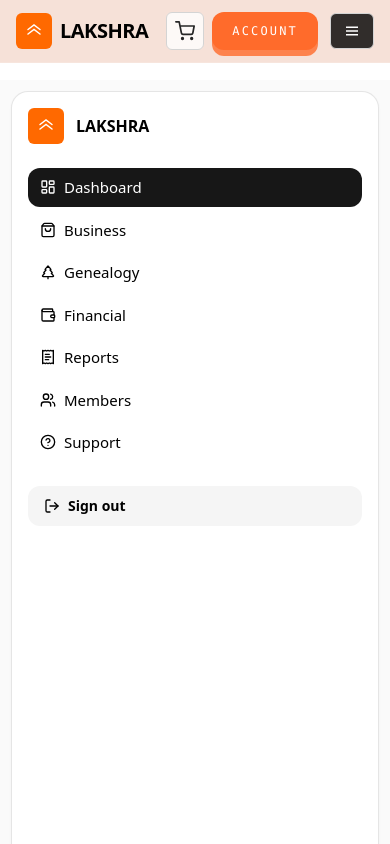
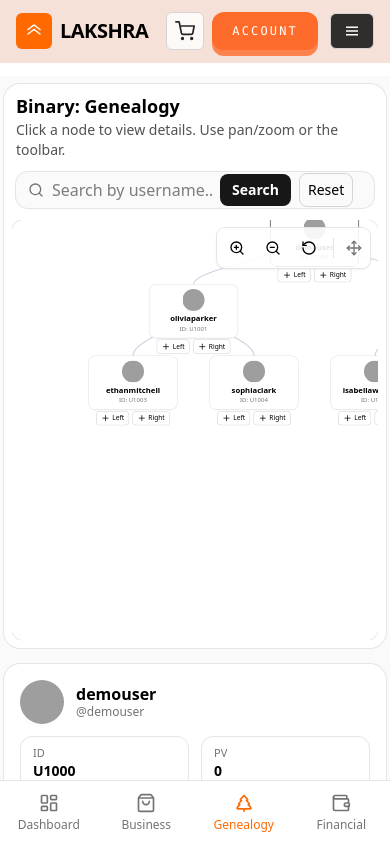
Before and after one commit to Yawaytechnologies/MultilevelMarketing-Frontend, a React (Vite) app: page /distributor/dashboard in a window 390 px wide. Shown: the top 844 px of the page. Built offline with nearby package versions, Linux system fonts and the light colour scheme; grey boxes are pictures that could not be loaded.

Commit message:
distributor

```diff
--- a/src/pages/Distributor.jsx
+++ b/src/pages/Distributor.jsx
@@ -1,4 +1,3 @@
-// src/pages/distributor/Genealogy.jsx
 import React, { useMemo, useRef, useState } from "react";
 import {
   LayoutDashboard, Wallet, ReceiptText, Users, HelpCircle, LogOut,
@@ -6,9 +5,9 @@ import {
   Plus, X, ChevronLeft, ChevronRight, Mail, Lock, Calendar, Phone, Globe
 } from "lucide-react";
 
-/* ------------------------------------------------------------------ */
-/* Demo data (replace with API data)                                   */
-/* ------------------------------------------------------------------ */
+/* -------------------------------------------- */
+/* Demo data (replace with API data)            */
+/* -------------------------------------------- */
 const initialTree = {
   id: "U1000",
   username: "demouser",
@@ -61,15 +60,13 @@ const initialTree = {
   }
 };
 
-/* ------------------------------------------------------------------ */
-/* Helpers: layout, id/password, tree ops                              */
-/* ------------------------------------------------------------------ */
+/* -------------------------------------------- */
+/* Helpers: layout, id/password, tree ops       */
+/* -------------------------------------------- */
 function depthOf(n) {
   if (!n) return 0;
   return 1 + Math.max(depthOf(n.left), depthOf(n.right));
 }
-
-/** Measure “leaf units” so single-child trees still reserve space. */
 function measure(n) {
   if (!n) return 1;
   const lw = measure(n.left);
@@ -77,20 +74,15 @@ function measure(n) {
   n._widthUnits = (n.left || n.right) ? lw + rw : 1;
   return n._widthUnits;
 }
-
-/** Assign x/y in *units* (not pixels). Later we multiply for pixels. */
 function assignPositions(n, depth, leftEdge) {
   if (!n) return null;
   const lw = n.left ? n.left._widthUnits : 1;
   const rw = n.right ? n.right._widthUnits : 1;
   const width = (n.left || n.right) ? lw + rw : 1;
-
   const xUnits = leftEdge + width / 2;
   const y = depth;
-
   const left = n.left ? assignPositions(n.left, depth + 1, leftEdge) : null;
   const right = n.right ? assignPositions(n.right, depth + 1, leftEdge + lw) : null;
-
   return {
     ...n,
     xUnits,
@@ -99,15 +91,12 @@ function assignPositions(n, depth, leftEdge) {
     right,
   };
 }
-
-/** Build a positioned copy of the tree. */
 function mapTreePositions(root) {
   const clone = JSON.parse(JSON.stringify(root));
   const totalLeaves = measure(clone);
   const tree = assignPositions(clone, 0, 0);
   return { tree, totalLeaves };
 }
-
 function collectIds(n, set = new Set()) {
   if (!n) return set;
   set.add(n.id);
@@ -115,7 +104,6 @@ function collectIds(n, set = new Set()) {
   collectIds(n.right, set);
   return set;
 }
-
 function genId(existing) {
   let id;
   do {
@@ -123,9 +111,6 @@ function genId(existing) {
   } while (existing.has(id));
   return id;
 }
-
-
-/** Pure functional insert: add under targetId on 'left' or 'right'. */
 function addUnder(root, targetId, side, node) {
   if (!root) return root;
   const r = structuredClone(root);
@@ -146,17 +131,14 @@ function addUnder(root, targetId, side, node) {
   return r;
 }
 
-/* ------------------------------------------------------------------ */
-/* UI pieces                                                           */
-/* ------------------------------------------------------------------ */
-const ACCENT = "#FF6B2B";
-
+/* -------------------------------------------- */
+/* SIDEBAR (desktop/tablet only)                */
+/* -------------------------------------------- */
 function Sidebar() {
-  // Now Item just takes children (icon) and label
   const Item = ({ label, active, children }) => (
     <a
       href="#"
-      className={`flex items-center gap-2 rounded-xl px-3 py-2 text-[15px] ${
+      className={`flex items-center gap-2 rounded-xl px-3 py-2 text-[15px] w-full ${
         active ? "bg-neutral-900 text-white" : "hover:bg-neutral-100"
       }`}
     >
@@ -164,10 +146,9 @@ function Sidebar() {
       {label}
     </a>
   );
-
   return (
-    <aside className="sticky top-0 h-[calc(100svh-24px)] rounded-2xl bg-white p-4 shadow-sm ring-1 ring-neutral-200">
-      <div className="flex items-center gap-3">
+    <aside className="hidden md:block bg-white p-4 shadow-sm ring-1 ring-neutral-200 rounded-2xl w-[270px] sticky top-0 h-[calc(100svh-24px)] mb-4 md:mb-0">
+      <div className="flex items-center gap-3 mb-4">
         <div className="grid size-9 place-items-center rounded-md bg-orange-500 text-white">
           <svg width="18" height="18" viewBox="0 0 24 24" fill="none">
             <path d="M4 10l8-6 8 6M4 16l8-6 8 6" stroke="currentColor" strokeWidth="2" strokeLinecap="round"/>
@@ -175,8 +156,7 @@ function Sidebar() {
         </div>
         <div className="font-extrabold">LAKSHRA</div>
       </div>
-
-      <nav className="mt-6 space-y-1">
+      <nav className="space-y-1">
         <Item label="Dashboard" active>
           <LayoutDashboard className="h-4 w-4" />
         </Item>
@@ -199,7 +179,6 @@ function Sidebar() {
           <HelpCircle className="h-4 w-4" />
         </Item>
       </nav>
-
       <button className="mt-6 inline-flex w-full items-center gap-2 rounded-xl bg-neutral-100 px-4 py-2.5 text-sm font-semibold hover:bg-neutral-200">
         <LogOut className="h-4 w-4" /> Sign out
       </button>
@@ -207,7 +186,36 @@ function Sidebar() {
   );
 }
 
+/* -------------------------------------------- */
+/* BOTTOM NAV (mobile only)                     */
+/* -------------------------------------------- */
+function BottomNav({ active = "Genealogy" }) {
+  const navItems = [
+    { label: "Dashboard", icon: LayoutDashboard },
+    { label: "Business", icon: ShoppingBag },
+    { label: "Genealogy", icon: TreePine },
+    { label: "Financial", icon: Wallet },
+  ];
+  return (
+    <nav className="fixed md:hidden bottom-0 left-0 right-0 z-50 bg-white border-t border-neutral-200 flex justify-around items-center h-16 shadow-xl">
+      {navItems.map(item => (
+        <button
+          key={item.label}
+          className={`flex flex-col items-center justify-center flex-1 text-xs font-medium ${
+            active === item.label ? "text-orange-500" : "text-neutral-500"
+          }`}
+        >
+          <item.icon className="h-5 w-5 mb-1" />
+          {item.label}
+        </button>
+      ))}
+    </nav>
+  );
+}
 
+/* -------------------------------------------- */
+/* NODE CARD                                   */
+/* -------------------------------------------- */
 function NodeCard({ node, selectedId, onSelect }) {
   const selected = selectedId === node.id;
   return (
@@ -227,36 +235,29 @@ function NodeCard({ node, selectedId, onSelect }) {
   );
 }
 
-/* ------------------------------ Tree canvas (SVG links) ------------------------------ */
+/* -------------------------------------------- */
+/* TREE CANVAS                                 */
+/* -------------------------------------------- */
 function TreeCanvas({ data, selectedId, onSelect, onAdd }) {
   const { tree, totalLeaves } = useMemo(() => mapTreePositions(data), [data]);
-
-  // display constants
-  const unitX = 220;                 // horizontal spacing per unit
-  const cardTopOffset = 60;          // top padding
-  const rowY = 130;                  // vertical spacing per depth row
-  const cardCenterXShift = 80;       // center of 160px card
-
+  const unitX = 220, cardTopOffset = 60, rowY = 130, cardCenterXShift = 80;
   const W = Math.max(totalLeaves * unitX + 220, 900);
   const H = cardTopOffset + rowY * (depthOf(tree));
-
-  const [scale, setScale]   = useState(1);
-  const [pan, setPan]       = useState({ x: 0, y: 0 });
+  const isMobile = typeof window !== "undefined" && window.innerWidth < 640;
+  const defaultScale = isMobile ? 0.55 : 1;
+  const defaultPanX = isMobile ? Math.max((window.innerWidth - W * defaultScale) / 2, 0) : 0;
+  const [scale, setScale] = useState(defaultScale);
+  const [pan, setPan] = useState({ x: defaultPanX, y: isMobile ? -40 : 0 });
   const drag = useRef({ on:false, ox:0, oy:0, sx:0, sy:0 });
-
   function nodePx(n) {
     const x = 110 + n.xUnits * unitX - cardCenterXShift;
     const y = cardTopOffset + n.y * rowY;
     return { x, y };
   }
-
-  // pan/zoom
   function startDrag(e){ drag.current={on:true, ox:e.clientX, oy:e.clientY, sx:pan.x, sy:pan.y}; }
   function moveDrag(e){ if(!drag.current.on) return; setPan({ x: drag.current.sx + (e.clientX - drag.current.ox), y: drag.current.sy + (e.clientY - drag.current.oy) }); }
   function endDrag(){ drag.current.on=false; }
-  function onWheel(e){ e.preventDefault(); setScale(s => Math.min(1.4, Math.max(0.6, s + (e.deltaY < 0 ? 0.08 : -0.08)))) }
-
-  // collect edges & nodes
+  function onWheel(e){ e.preventDefault(); setScale(s => Math.min(1.4, Math.max(0.4, s + (e.deltaY < 0 ? 0.08 : -0.08)))) }
   const edges = [];
   const nodeElems = (function build(n){
     if(!n) return null;
@@ -269,7 +270,6 @@ function TreeCanvas({ data, selectedId, onSelect, onAdd }) {
       const rp = nodePx(n.right);
       edges.push({ x1: pos.x + cardCenterXShift, y1: pos.y + 40, x2: rp.x + cardCenterXShift, y2: rp.y });
     }
-
     return (
       <React.Fragment key={n.id}>
         <div className="absolute" style={{ left: pos.x, top: pos.y }}>
@@ -289,24 +289,20 @@ function TreeCanvas({ data, selectedId, onSelect, onAdd }) {
             </button>
           </div>
         </div>
-
         {build(n.left)}
         {build(n.right)}
       </React.Fragment>
     );
   })(tree);
-
   return (
-    <div className="relative h-[680px] overflow-hidden rounded-xl ring-1 ring-neutral-200 bg-white">
-      {/* toolbar */}
-      <div className="absolute right-2 top-2 z-20 flex items-center gap-1 rounded-lg bg-white/90 p-1 ring-1 ring-neutral-200 shadow-sm">
+    <div className="relative h-[420px] sm:h-[680px] overflow-x-auto rounded-xl ring-1 ring-neutral-200 bg-white">
+      <div className="absolute right-2 top-2 z-30 flex items-center gap-1 rounded-lg bg-white/90 p-1 ring-1 ring-neutral-200 shadow-sm">
         <button className="rounded p-2 hover:bg-neutral-100" onClick={()=>setScale(s=>Math.min(1.4, s+0.08))}><ZoomIn className="h-4 w-4"/></button>
-        <button className="rounded p-2 hover:bg-neutral-100" onClick={()=>setScale(s=>Math.max(0.6, s-0.08))}><ZoomOut className="h-4 w-4"/></button>
-        <button className="rounded p-2 hover:bg-neutral-100" onClick={()=>{ setScale(1); setPan({x:0,y:0}); }}><RotateCcw className="h-4 w-4"/></button>
+        <button className="rounded p-2 hover:bg-neutral-100" onClick={()=>setScale(s=>Math.max(0.4, s-0.08))}><ZoomOut className="h-4 w-4"/></button>
+        <button className="rounded p-2 hover:bg-neutral-100" onClick={()=>{ setScale(defaultScale); setPan({x: defaultPanX, y: isMobile ? -40 : 0}); }}><RotateCcw className="h-4 w-4"/></button>
         <div className="mx-1 h-5 w-px bg-neutral-200" />
         <Move className="mx-1 h-4 w-4 text-neutral-500" />
       </div>
-
       <div
         className="absolute inset-0 cursor-grab"
         onPointerDown={startDrag}
@@ -318,9 +314,15 @@ function TreeCanvas({ data, selectedId, onSelect, onAdd }) {
       >
         <div
           className="absolute"
-          style={{ left: pan.x, top: pan.y, width: W, height: H, transform: `scale(${scale})`, transformOrigin: "0 0" }}
+          style={{
+            left: pan.x,
+            top: pan.y,
+            width: W,
+            height: H,
+            transform: `scale(${scale})`,
+            transformOrigin: "0 0"
+          }}
         >
-          {/* ALL links live inside this SVG so they pan/zoom with nodes */}
           <svg className="absolute left-0 top-0" width={W} height={H}>
             {edges.map((e, i) => (
               <path
@@ -332,8 +334,6 @@ function TreeCanvas({ data, selectedId, onSelect, onAdd }) {
               />
             ))}
           </svg>
-
-          {/* Nodes on top */}
           {nodeElems}
         </div>
       </div>
@@ -341,7 +341,9 @@ function TreeCanvas({ data, selectedId, onSelect, onAdd }) {
   );
 }
 
-/* ------------------------------ Add User Modal ------------------------------- */
+/* -------------------------------------------- */
+/* ADD USER MODAL                              */
+/* -------------------------------------------- */
 function AddUserModal({ open, onClose, parent, side = "left", onCreate }) {
   const [email, setEmail] = useState("");
   const [username, setUsername] = useState("");
@@ -350,14 +352,11 @@ function AddUserModal({ open, onClose, parent, side = "left", onCreate }) {
   const [dob, setDob] = useState("");
   const [country, setCountry] = useState("");
   const [mobile, setMobile] = useState("");
-
   if (!open) return null;
-
   function submit(e) {
     e.preventDefault();
     if (pass !== confirm) { alert("Passwords do not match"); return; }
     if (!username) { alert("Username is required"); return; }
-
     onCreate({
       username,
       name: username,
@@ -365,7 +364,6 @@ function AddUserModal({ open, onClose, parent, side = "left", onCreate }) {
       email, pass, dob, country, mobile
     });
   }
-
   return (
     <div className="fixed inset-0 z-[60] grid place-items-center bg-black/40 p-4">
       <form onSubmit={submit} className="w-full max-w-2xl rounded-2xl bg-white p-6 shadow-2xl">
@@ -373,7 +371,6 @@ function AddUserModal({ open, onClose, parent, side = "left", onCreate }) {
           <h3 className="text-lg font-semibold">Add User</h3>
           <button type="button" onClick={onClose} className="rounded p-1 hover:bg-neutral-100"><X className="h-5 w-5" /></button>
         </div>
-
         <div className="mb-4 grid grid-cols-1 gap-3 sm:grid-cols-2">
           <div>
             <label className="mb-1 block text-sm font-medium">Select Referral</label>
@@ -391,7 +388,6 @@ function AddUserModal({ open, onClose, parent, side = "left", onCreate }) {
               <input value={email} onChange={(e)=>setEmail(e.target.value)} type="email" placeholder="name@example.com" className="h-10 w-full outline-none"/>
             </div>
           </div>
-
           <div>
             <label className="mb-1 block text-sm font-medium">Username</label>
             <div className="flex items-center rounded-lg ring-1 ring-neutral-300 px-3">
@@ -405,7 +401,6 @@ function AddUserModal({ open, onClose, parent, side = "left", onCreate }) {
               <input value={pass} onChange={(e)=>setPass(e.target.value)} type="password" placeholder="••••••••" className="h-10 w-full outline-none"/>
             </div>
           </div>
-
           <div>
             <label className="mb-1 block text-sm font-medium">Confirm Password</label>
             <div className="flex items-center rounded-lg ring-1 ring-neutral-300 px-3">
@@ -420,7 +415,6 @@ function AddUserModal({ open, onClose, parent, side = "left", onCreate }) {
               <input value={dob} onChange={(e)=>setDob(e.target.value)} type="date" className="h-10 w-full outline-none"/>
             </div>
           </div>
-
           <div>
             <label className="mb-1 block text-sm font-medium">Country</label>
             <div className="flex items-center rounded-lg ring-1 ring-neutral-300 px-3">
@@ -436,29 +430,40 @@ function AddUserModal({ open, onClose, parent, side = "left", onCreate }) {
             </div>
           </div>
         </div>
-
         <div className="mt-2 flex items-center justify-end gap-2">
           <button type="button" onClick={onClose} className="rounded-lg border border-neutral-300 px-4 py-2">Close</button>
-          <button type="submit" className="rounded-lg px-4 py-2 text-white" style={{ backgroundColor: ACCENT }}>Submit</button>
+          <button type="submit" className="rounded-lg px-4 py-2 text-white" style={{ backgroundColor: "#FF6B2B" }}>Submit</button>
         </div>
       </form>
     </div>
   );
 }
 
-/* ------------------------------ Page ---------------------------------------- */
+/* -------------------------------------------- */
+/* INFO CARD                                   */
+/* -------------------------------------------- */
+function Info({ label, value }) {
+  return (
+    <div className="rounded-xl border border-neutral-200 px-3 py-2">
+      <div className="text-[11px] text-neutral-500">{label}</div>
+      <div className="font-semibold">{value}</div>
+    </div>
+  );
+}
+
+/* -------------------------------------------- */
+/* MAIN COMPONENT                              */
+/* -------------------------------------------- */
 export default function GenealogyPage() {
   const [tree, setTree] = useState(initialTree);
   const [selectedId, setSelectedId] = useState(initialTree.id);
   const [modal, setModal] = useState({ open: false, parent: null, side: "left" });
   const sel = useMemo(() => findNode(tree, selectedId), [tree, selectedId]);
-
   function findNode(n, id) {
     if (!n) return null;
     if (n.id === id) return n;
     return findNode(n.left, id) || findNode(n.right, id);
   }
-
   function openAdd(parent, side) {
     setModal({ open: true, parent, side });
   }
@@ -478,20 +483,16 @@ export default function GenealogyPage() {
       setTree(updated);
       setSelectedId(newId);
       setModal({ open: false, parent: null, side: "left" });
-      // (Optional) you can show generated password somewhere:
-      // const tempPass = genPassword();
     } catch (e) {
       alert(e.message);
     }
   }
-
   return (
-    <div className="min-h-[100svh] bg-neutral-50 px-3 mt-20 py-3 sm:px-4 sm:py-4">
-      <div className="mx-auto grid max-w-7xl grid-cols-1 gap-4 md:grid-cols-[270px_minmax(0,1fr)_320px]">
+    <div className="min-h-screen bg-neutral-50 px-1  mt-19 py-2 sm:px-4 sm:py-4 pb-24">
+      <div className="mx-auto max-w-7xl grid grid-cols-1 md:grid-cols-[270px_minmax(0,1fr)_320px] gap-4">
         <Sidebar />
-
-        {/* Middle column */}
-        <main className="rounded-2xl bg-white p-3 ring-1 ring-neutral-200">
+        {/* MIDDLE: Main content */}
+        <main className="rounded-2xl bg-white p-2 sm:p-3 ring-1 ring-neutral-200 w-full flex flex-col">
           <div className="flex flex-wrap items-center justify-between gap-3 px-1">
             <div>
               <h1 className="text-lg font-bold">Binary: Genealogy</h1>
@@ -499,18 +500,16 @@ export default function GenealogyPage() {
                 Click a node to view details. Use pan/zoom or the toolbar.
               </p>
             </div>
-
-            <div className="flex items-center gap-2">
-              <div className="hidden sm:flex items-center rounded-xl bg-neutral-50 px-3 ring-1 ring-neutral-200">
+            <div className="flex items-center gap-2 w-full sm:w-auto">
+              <div className="flex items-center rounded-xl bg-neutral-50 px-3 ring-1 ring-neutral-200 w-full sm:w-auto">
                 <Search className="mr-2 h-4 w-4 text-neutral-500" />
-                <input placeholder="Search by username…" className="h-9 w-56 bg-transparent outline-none" />
+                <input placeholder="Search by username…" className="h-9 w-40 sm:w-56 bg-transparent outline-none" />
                 <button className="ml-2 rounded-lg bg-neutral-900 px-3 py-1.5 text-sm font-semibold text-white">Search</button>
                 <button className="ml-2 rounded-lg border border-neutral-300 px-2 py-1.5 text-sm">Reset</button>
               </div>
             </div>
           </div>
-
-          <div className="mt-3">
+          <div className="mt-3 w-full overflow-x-auto">
             <TreeCanvas
               data={tree}
               selectedId={selectedId}
@@ -519,9 +518,8 @@ export default function GenealogyPage() {
             />
           </div>
         </main>
-
-        {/* Right panel (details) */}
-        <aside className="space-y-3">
+        {/* RIGHT: User info */}
+        <aside className="space-y-3 w-full md:w-[320px]">
           <div className="rounded-2xl bg-white p-4 ring-1 ring-neutral-200">
             <div className="flex items-center gap-3">
               <div className="size-11 overflow-hidden rounded-full ring-2 ring-white shadow">
@@ -532,7 +530,6 @@ export default function GenealogyPage() {
                 <div className="text-xs text-neutral-500">@{sel?.username?.split(" ").join("").toLowerCase()}</div>
               </div>
             </div>
-
             <div className="mt-3 grid grid-cols-2 gap-3 text-sm">
               <Info label="ID" value={sel?.id ?? "—"} />
               <Info label="PV" value={sel?.pv ?? "—"} />
@@ -546,7 +543,6 @@ export default function GenealogyPage() {
               <Info label="TOTAL LEFT USERS" value="—" />
               <Info label="TOTAL RIGHT USERS" value="—" />
             </div>
-
             <div className="mt-3 flex items-center justify-between gap-2">
               <button
                 onClick={() => openAdd(sel, "left")}
@@ -564,8 +560,7 @@ export default function GenealogyPage() {
           </div>
         </aside>
       </div>
-
-      {/* Modal */}
+      <BottomNav active="Genealogy" />
       <AddUserModal
         open={modal.open}
         parent={modal.parent}
@@ -576,12 +571,3 @@ export default function GenealogyPage() {
     </div>
   );
 }
-
-function Info({ label, value }) {
-  return (
-    <div className="rounded-xl border border-neutral-200 px-3 py-2">
-      <div className="text-[11px] text-neutral-500">{label}</div>
-      <div className="font-semibold">{value}</div>
-    </div>
-  );
-}
```
